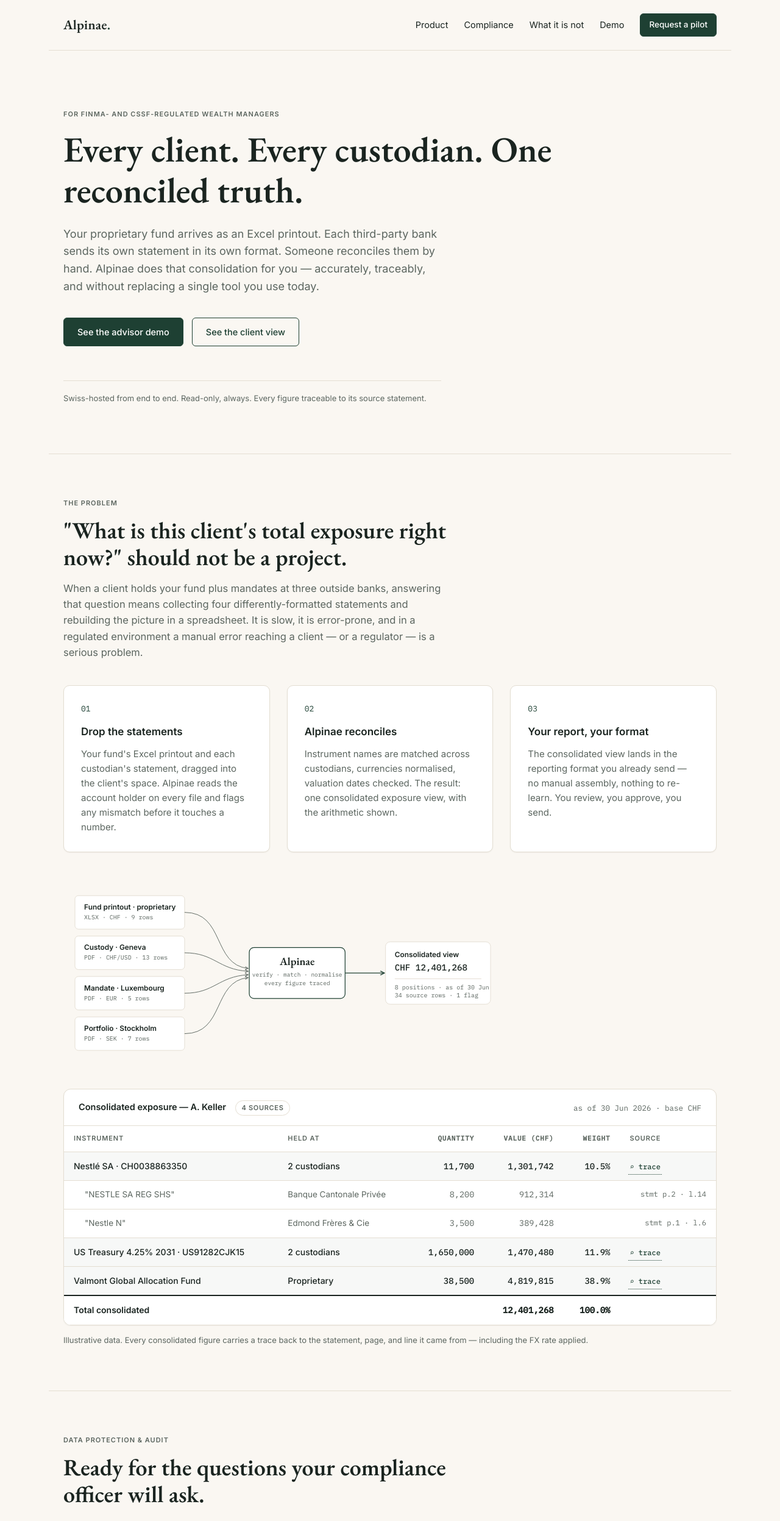
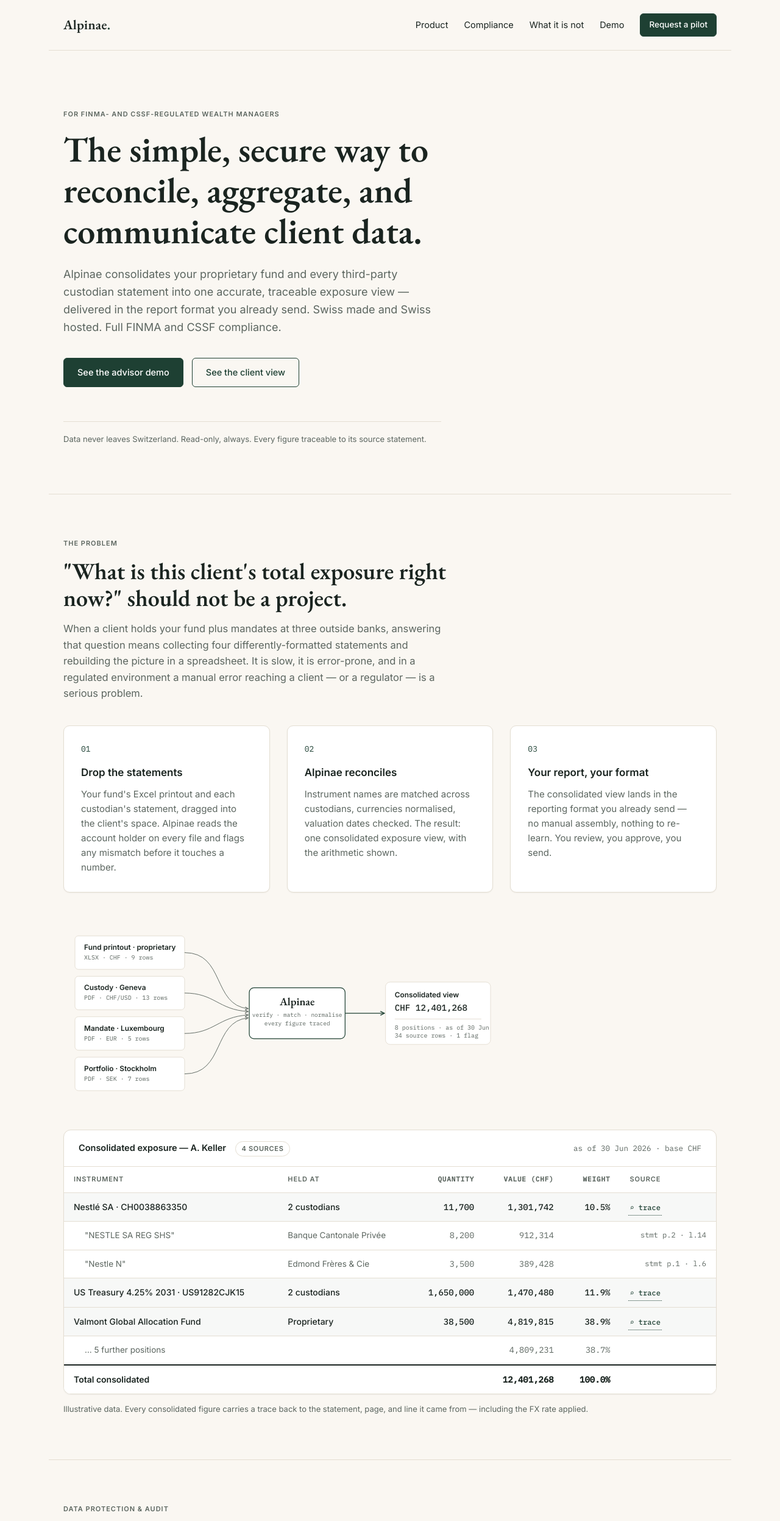
Before and after one commit to omarkt13/alpinae, a plain HTML site: page index.html in a window 1280 px wide. Shown: the top 2495 px of the page at 61% size. Drawn offline with nearby package versions, Linux system fonts and the light colour scheme.

Commit message:
Audit fixes, Addepar-informed concrete hero, publish prep
- Hero rewritten to concrete value prop: 'The simple, secure way to
  reconcile, aggregate, and communicate client data' + Swiss made/hosted +
  FINMA/CSSF compliance (Addepar review: verb-triad language, named
  compliance artifacts over adjectives, no invented social proof)
- Bug fixes from audit: report generation quarter mismatch (Q3 button on a
  Q2 snapshot → 'Generate report', ref RPT-2026-Q2-KEL-005); Nordkap UST
  trace used the 30 Jun FX rate for a 27 Jun valuation (now 0.8931); five
  FX trace raw values corrected so raw × rate = CHF exactly; sidebar active
  state now follows Reports/Audit navigation; landing figure's elided rows
  made explicit ('… 5 further positions') so weights sum to 100%; dead
  trace spans on landing now link to the demo; wordmark href '/' → relative
  (GitHub Pages project-path safe)

Co-Authored-By: Claude Fable 5 <noreply@anthropic.com>

```diff
--- a/index.html
+++ b/index.html
@@ -13,7 +13,7 @@
 <body>
 
 <nav class="mk-nav">
-  <a class="wordmark" href="/">Alpinae<span class="dot">.</span></a>
+  <a class="wordmark" href="index.html">Alpinae<span class="dot">.</span></a>
   <div class="links">
     <a href="#product">Product</a>
     <a href="#compliance">Compliance</a>
@@ -27,19 +27,19 @@
 
 <header class="mk-section hero">
   <p class="eyebrow">For FINMA- and CSSF-regulated wealth managers</p>
-  <h1 style="margin-top:16px;">Every client. Every custodian. One reconciled truth.</h1>
+  <h1 style="margin-top:16px;">The simple, secure way to reconcile, aggregate, and communicate client data.</h1>
   <p class="sub">
-    Your proprietary fund arrives as an Excel printout. Each third-party bank sends its own
-    statement in its own format. Someone reconciles them by hand.
-    Alpinae does that consolidation for you — accurately, traceably, and without
-    replacing a single tool you use today.
+    Alpinae consolidates your proprietary fund and every third-party custodian
+    statement into one accurate, traceable exposure view — delivered in the report
+    format you already send. Swiss made and Swiss hosted. Full FINMA and CSSF
+    compliance.
   </p>
   <div class="ctas">
     <a class="btn btn-primary" href="demo/advisor.html">See the advisor demo</a>
     <a class="btn btn-ghost" href="demo/client.html">See the client view</a>
   </div>
   <p class="provenance">
-    Swiss-hosted from end to end. Read-only, always. Every figure traceable
+    Data never leaves Switzerland. Read-only, always. Every figure traceable
     to its source statement.
   </p>
 </header>
@@ -161,7 +161,7 @@
           <tr class="group-row">
             <td>Nestlé SA · CH0038863350</td><td>2 custodians</td>
             <td class="num">11,700</td><td class="num">1,301,742</td><td class="num">10.5%</td>
-            <td><span class="trace-btn">⌕ trace</span></td>
+            <td><a class="trace-btn" href="demo/advisor.html">⌕ trace</a></td>
           </tr>
           <tr class="src-row">
             <td>"NESTLE SA REG SHS"</td><td>Banque Cantonale Privée</td>
@@ -176,12 +176,17 @@
           <tr class="group-row">
             <td>US Treasury 4.25% 2031 · US91282CJK15</td><td>2 custodians</td>
             <td class="num">1,650,000</td><td class="num">1,470,480</td><td class="num">11.9%</td>
-            <td><span class="trace-btn">⌕ trace</span></td>
+            <td><a class="trace-btn" href="demo/advisor.html">⌕ trace</a></td>
           </tr>
           <tr class="group-row">
             <td>Valmont Global Allocation Fund</td><td>Proprietary</td>
             <td class="num">38,500</td><td class="num">4,819,815</td><td class="num">38.9%</td>
-            <td><span class="trace-btn">⌕ trace</span></td>
+            <td><a class="trace-btn" href="demo/advisor.html">⌕ trace</a></td>
+          </tr>
+          <tr class="src-row">
+            <td>… 5 further positions</td><td></td>
+            <td class="num"></td><td class="num">4,809,231</td><td class="num">38.7%</td>
+            <td></td>
           </tr>
           <tr class="total-row">
             <td>Total consolidated</td><td></td><td></td>
```
Also changed, not shown: demo/advisor.html (+16 -11 lines).
